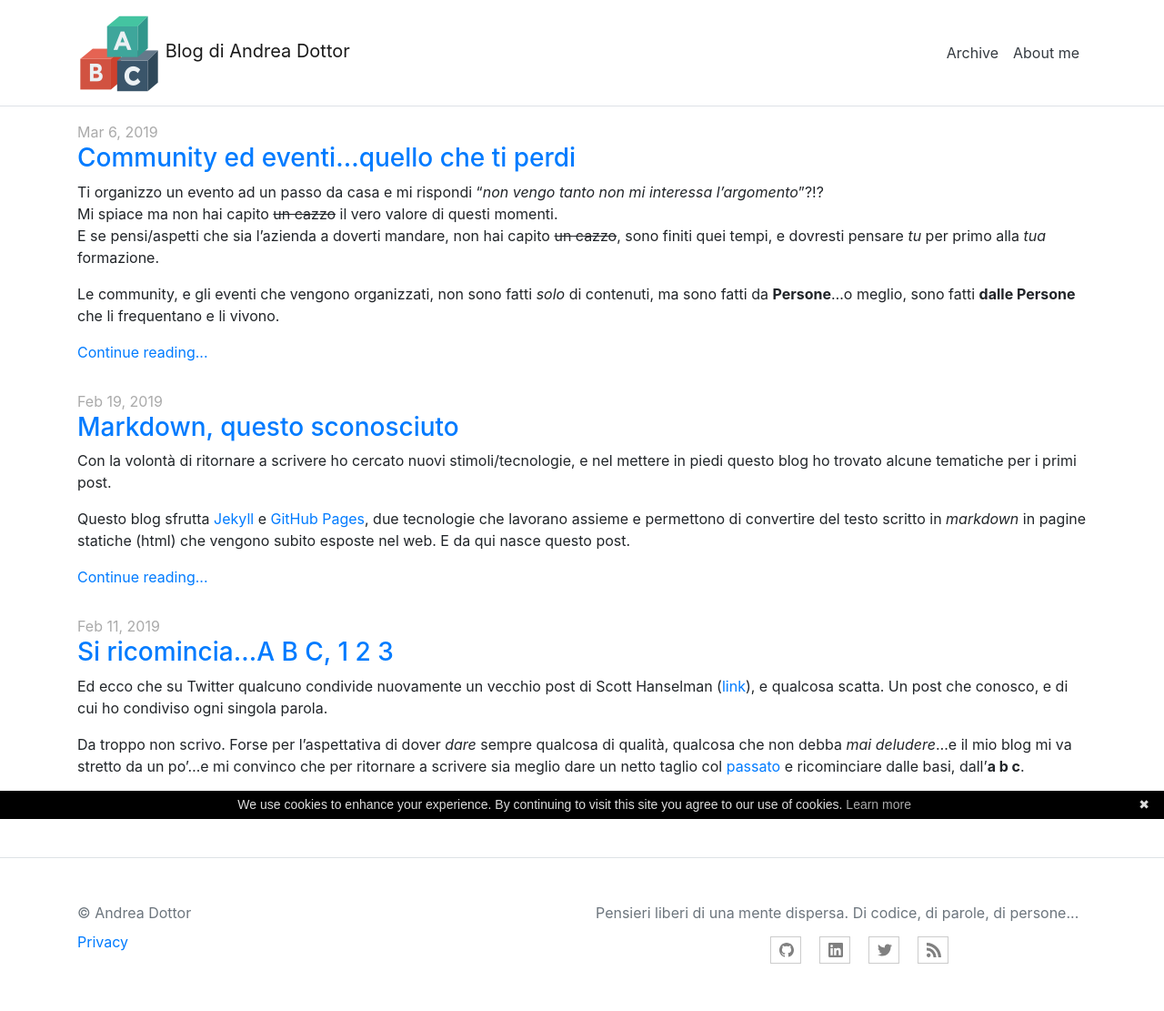
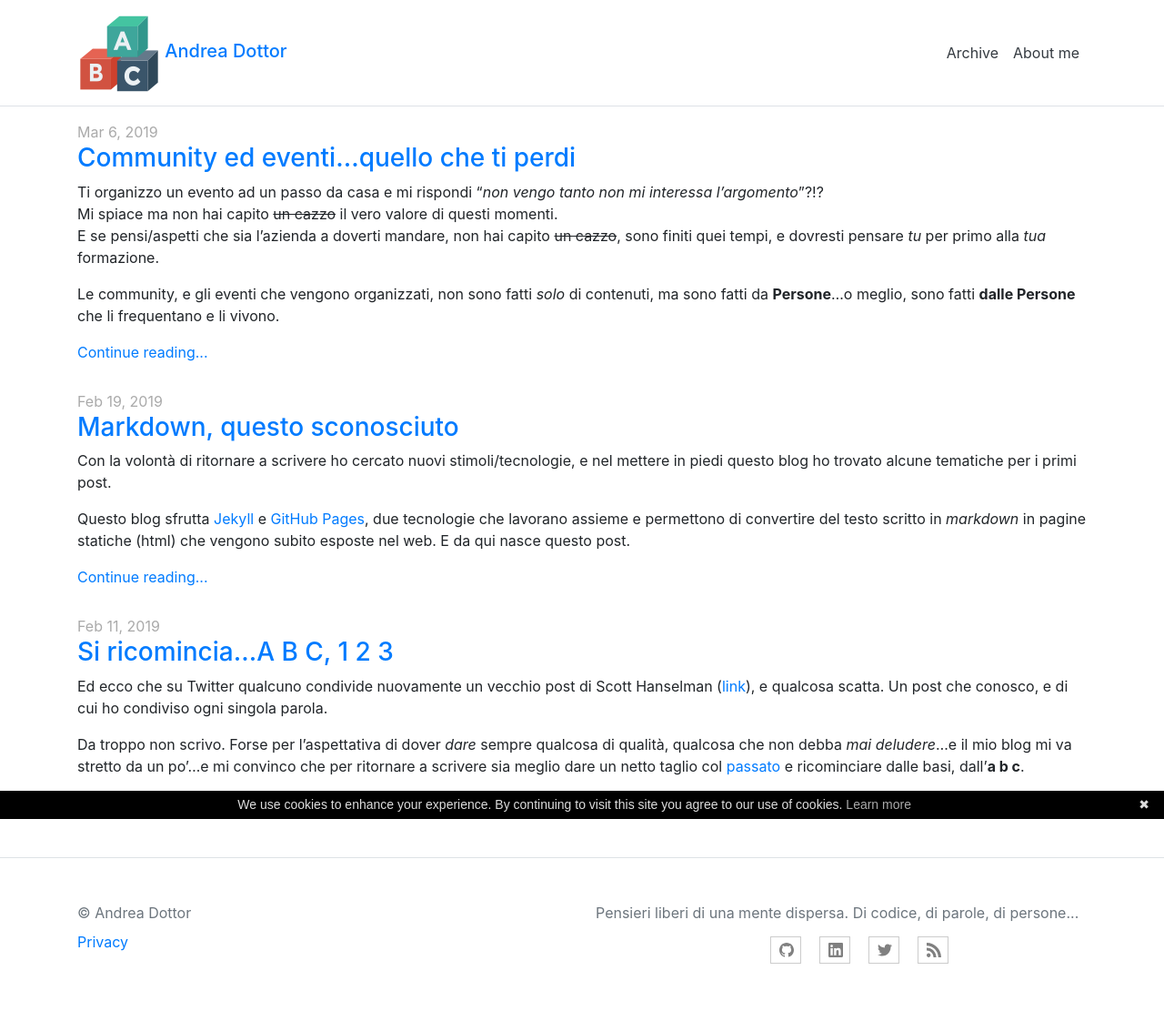
Before and after one commit to andreadottor/abc.dottor.net, a Jekyll site: the page built from index.html, in a window 1280 px wide. Shown: the whole page at 91% size. Built offline with Jekyll 4.4.1, drawn with Linux system fonts in a browser that asks for light colours; the list of posts is cut into pages by our own code.

Commit message:
modifiche layout

```diff
--- a/_includes/header.html
+++ b/_includes/header.html
@@ -4,9 +4,9 @@
           {%- assign default_paths = site.pages | map: "path" -%}
           {%- assign page_paths = site.header_pages | default: default_paths -%}
           {%- assign titles_size = site.pages | map: 'title' | join: '' | size -%}
-          <a class="navbar-brand" rel="author" href="{{ "/" | relative_url }}">
+          <a class="navbar-brand mb-0 h1 text-primary" rel="author" href="{{ "/" | relative_url }}">
             <img src="/images/logo_abc.png" alt="logo abc" />
-            {{ site.title | escape }}
+            {{ site.author }}<!--{{ site.title | escape }}-->
           </a>
           <button class="navbar-toggler" type="button" data-toggle="collapse" data-target=".navbar-collapse" aria-controls="navbarSupportedContent"
                   aria-expanded="false" aria-label="Toggle navigation">
```
